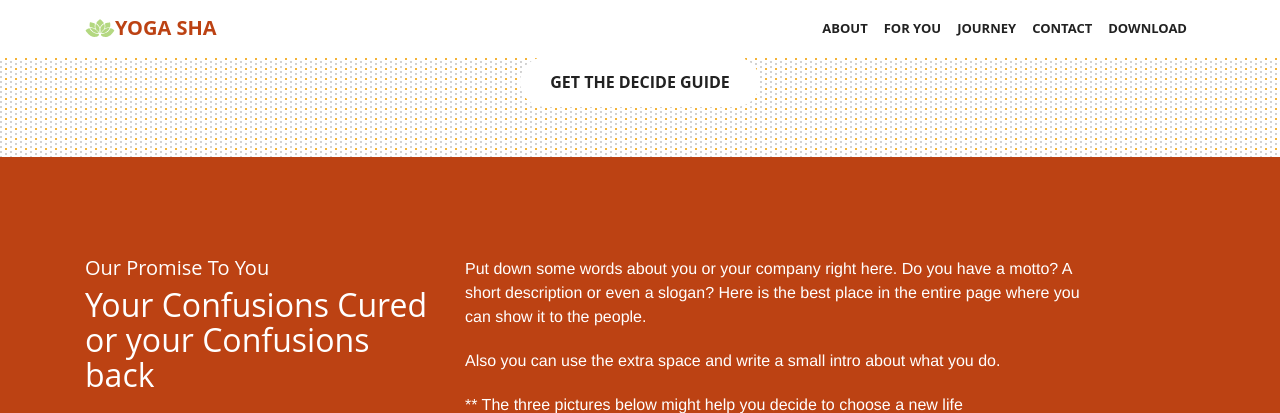
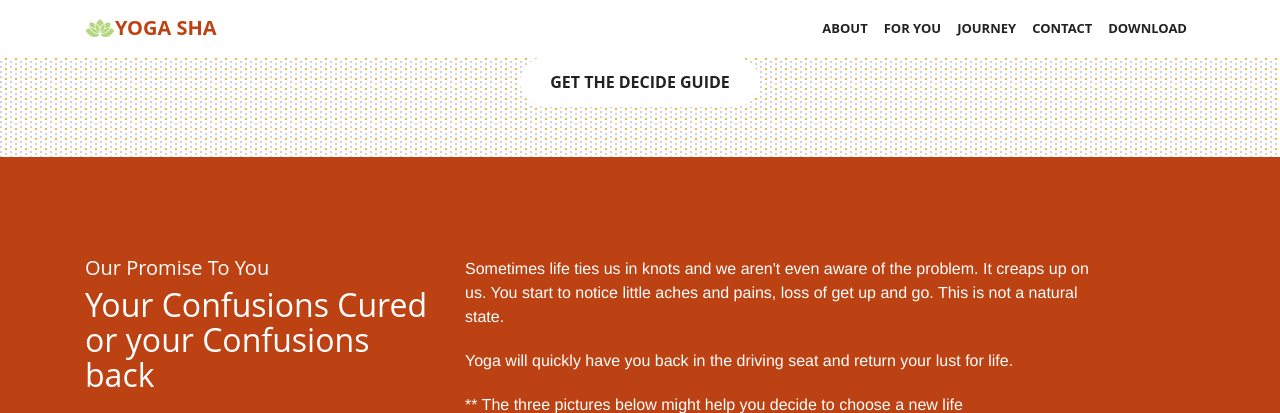
Before and after one commit to primertest-org/www, a Jekyll site: the page built from index.html, in a window 1280 px wide and 900 px high, scrolled down 2692 px, cut to the strip 0-413 px from the top of the window. Built offline with Jekyll 4.4.1, drawn with Linux system fonts in a browser that asks for light colours; some web fonts are replaced.

Commit message:
Update who-we-are.html

```diff
--- a/_includes/who-we-are.html
+++ b/_includes/who-we-are.html
@@ -13,7 +13,7 @@
                                             </div>
                                         </div>
                                         <div class="col-md-7 col-md-offset-1">
-                                            <div class=" editable description add-animation-stopped animation-1 animate"><p>Put down some words about you or your company right here. Do you have a motto? A short description or even a slogan? Here is the best place in the entire page where you can show it to the people.</p><p>Also you can use the extra space and write a small intro about what you do.</p><p>** The three pictures below might help you decide to choose a new life</p></div>
+                                            <div class=" editable description add-animation-stopped animation-1 animate"><p>Sometimes life ties us in knots and we aren't even aware of the problem. It creaps up on us. You start to notice little aches and pains, loss of get up and go. This is not a natural state.</p><p>Yoga will quickly have you back in the driving seat and return your lust for life.</p><p>** The three pictures below might help you decide to choose a new life</p></div>
                                         </div>
                                     </div>
                                 </div>
```
